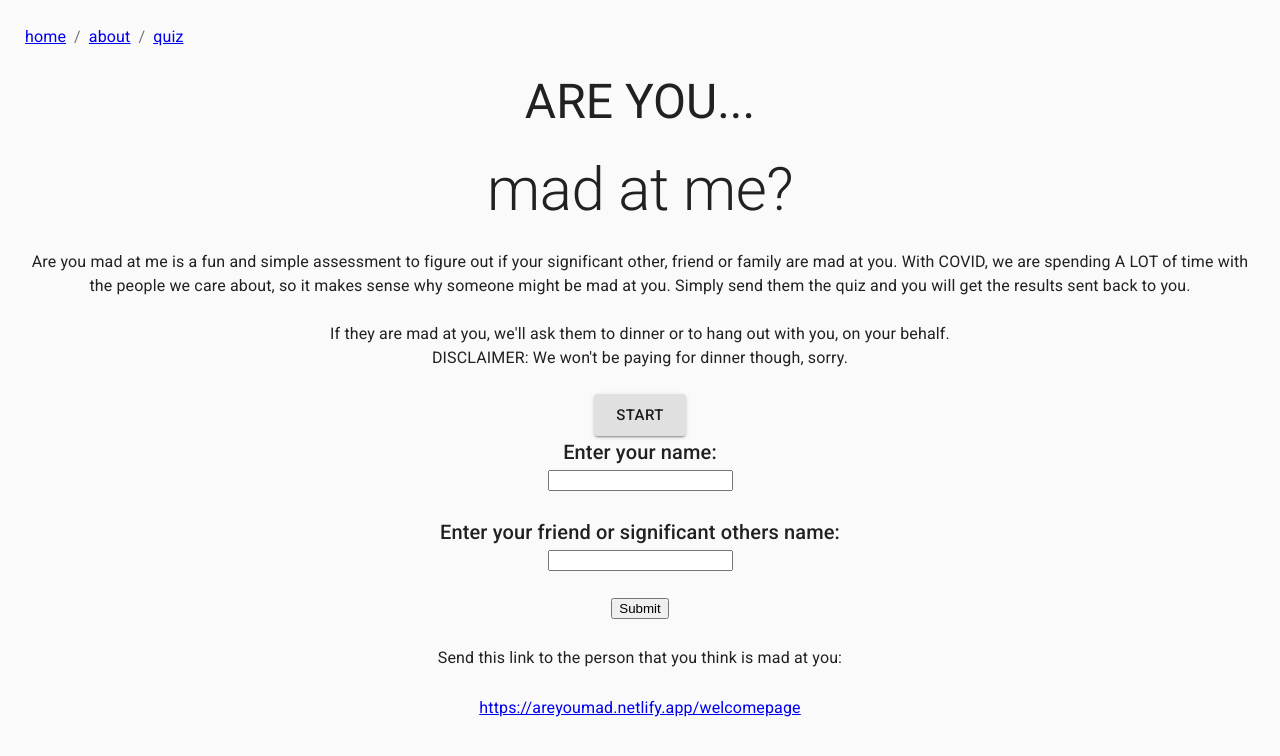
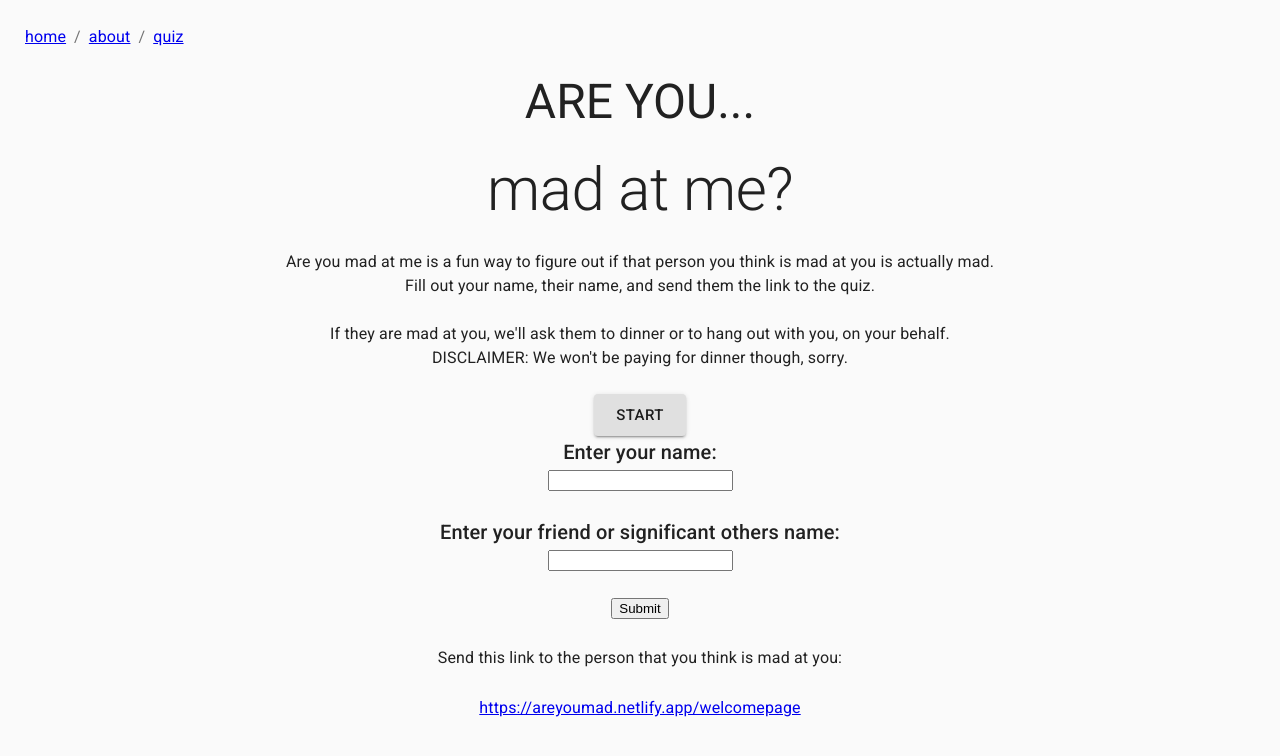
Before and after one commit to kristinhargrove/areyoumadatme, a React (Create React App) app: page / in a window 1280 px wide. Shown: the top 756 px of the page. Built offline with nearby package versions, Linux system fonts and the light colour scheme.

Commit message:
changing text on main page

```diff
--- a/src/components/Main.js
+++ b/src/components/Main.js
@@ -24,9 +24,9 @@ class Main extends React.Component {
                         mad at me?
                     </Typography>
                     <br />
-                        Are you mad at me is a fun and simple assessment to figure out if your significant other, friend or family are mad at you.
-                        With COVID, we are spending A LOT of time with the people we care about, so it makes sense why someone might be mad at you.
-                        Simply send them the quiz and you will get the results sent back to you.
+                        Are you mad at me is a fun way to figure out if that person you think is mad at you is actually mad.
+                        <br />
+                        Fill out your name, their name, and send them the link to the quiz.
                         <br /><br />
                         If they are mad at you, we'll ask them to dinner or to hang out with you, on your behalf.
                         <br />
```
